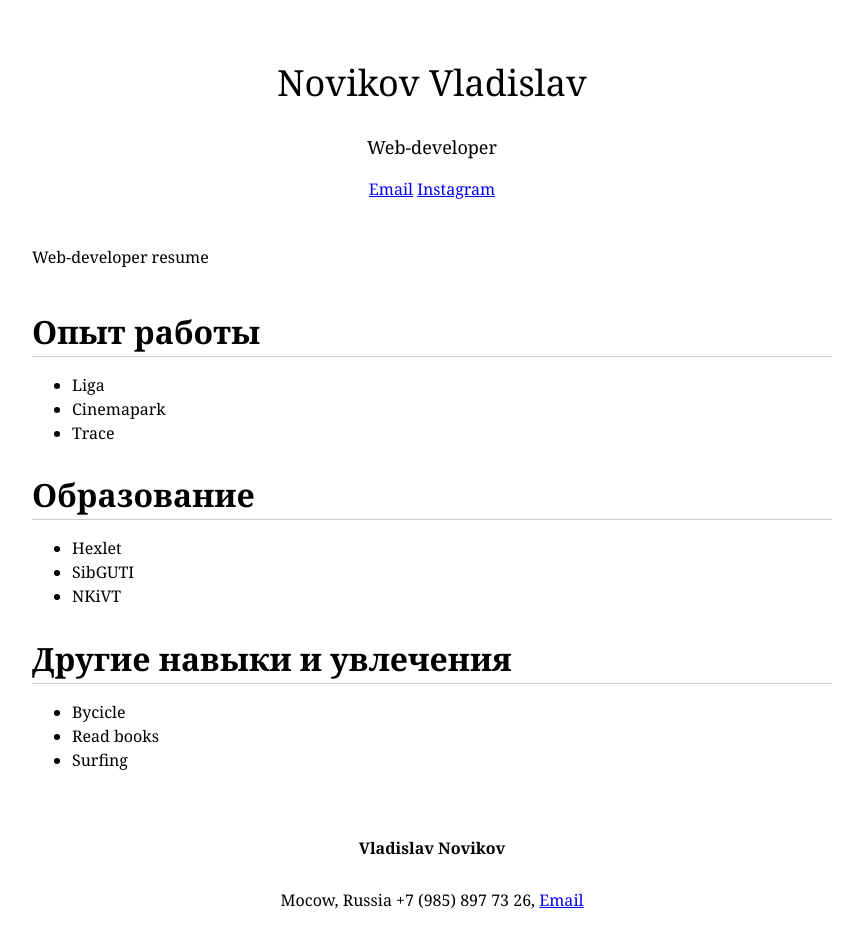
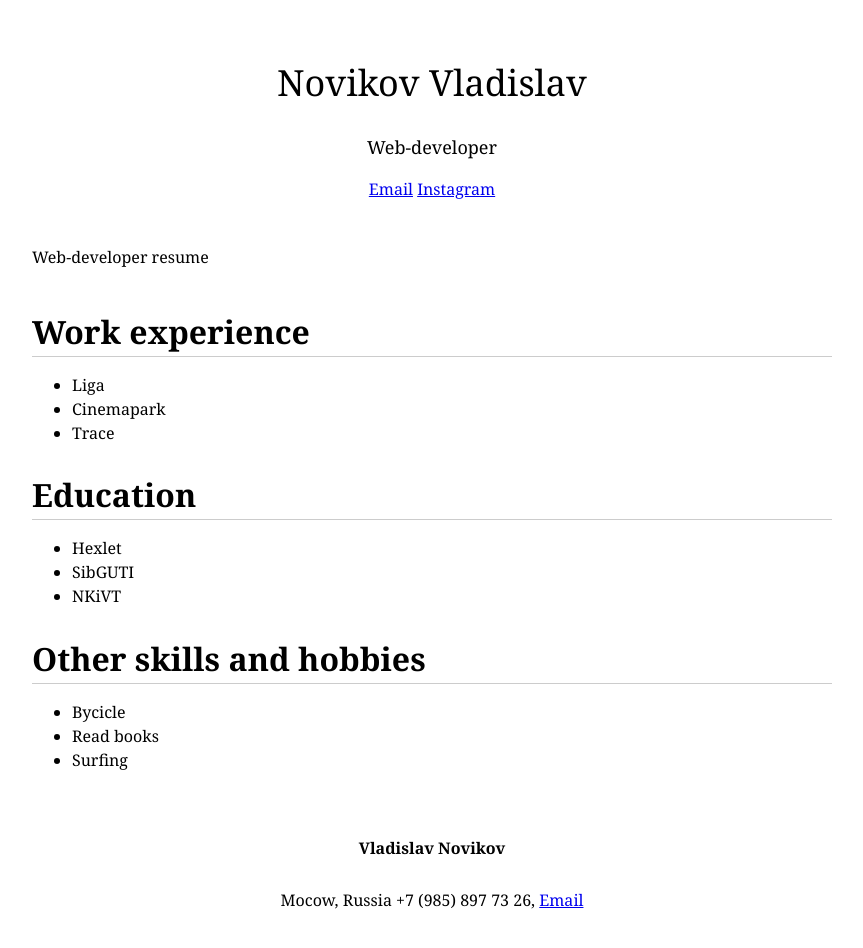
Before and after one commit to vladnovikov/hexlet_HTML, a plain HTML site: page index.html in a window 1280 px wide. Shown: the whole page, without its empty margins (208-1071 px from the left). Drawn offline with Linux system fonts and the light colour scheme.

Commit message:
update resume

```diff
--- a/index.html
+++ b/index.html
@@ -1,4 +1,3 @@
-<!-- BEGIN (write your solution here) -->
 <!DOCTYPE html>
 <html lang="ru">
   <head>
@@ -16,7 +15,7 @@
     <div id="main">
       <p>Web-developer resume</p>
       <section>
-        <h2>Опыт работы</h2>
+        <h2>Work experience</h2>
         <ul>
           <li>Liga</li>
           <li>Cinemapark</li>
@@ -24,7 +23,7 @@
         </ul>
       </section>
 	  <section>
-        <h2>Образование</h2>
+        <h2>Education</h2>
         <ul>
           <li>Hexlet</li>
           <li>SibGUTI</li>
@@ -32,7 +31,7 @@
         </ul>
       </section>
 	  <section>
-        <h2>Другие навыки и увлечения</h2>
+        <h2>Other skills and hobbies</h2>
         <ul>
           <li>Bycicle</li>
           <li>Read books</li>
@@ -46,4 +45,3 @@
     </div>
   </body>
 </html>
-<!-- END -->
```
